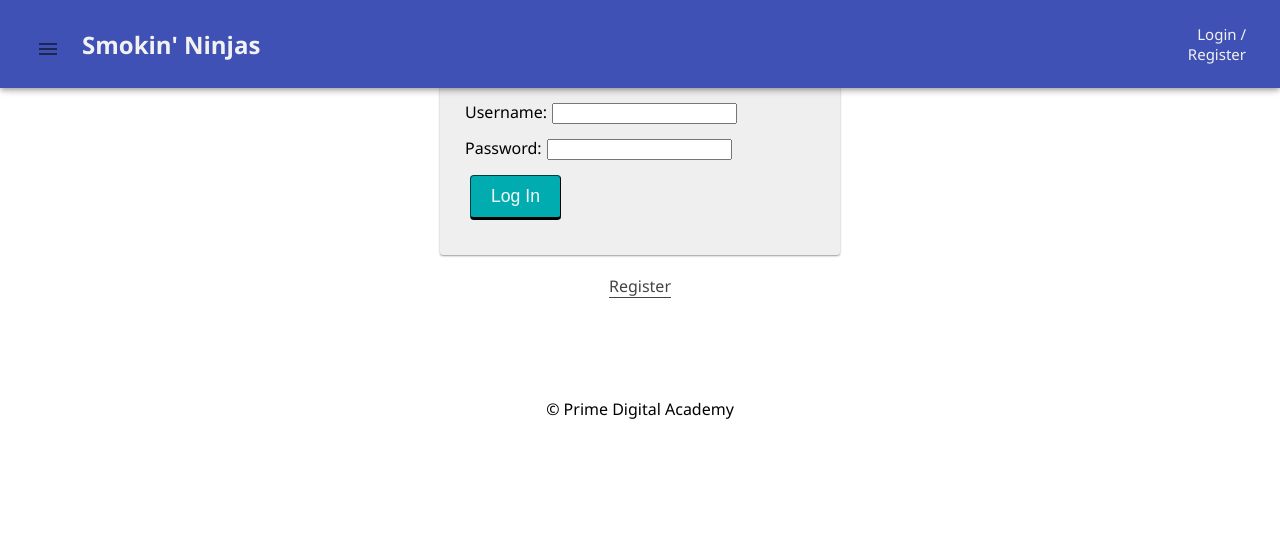
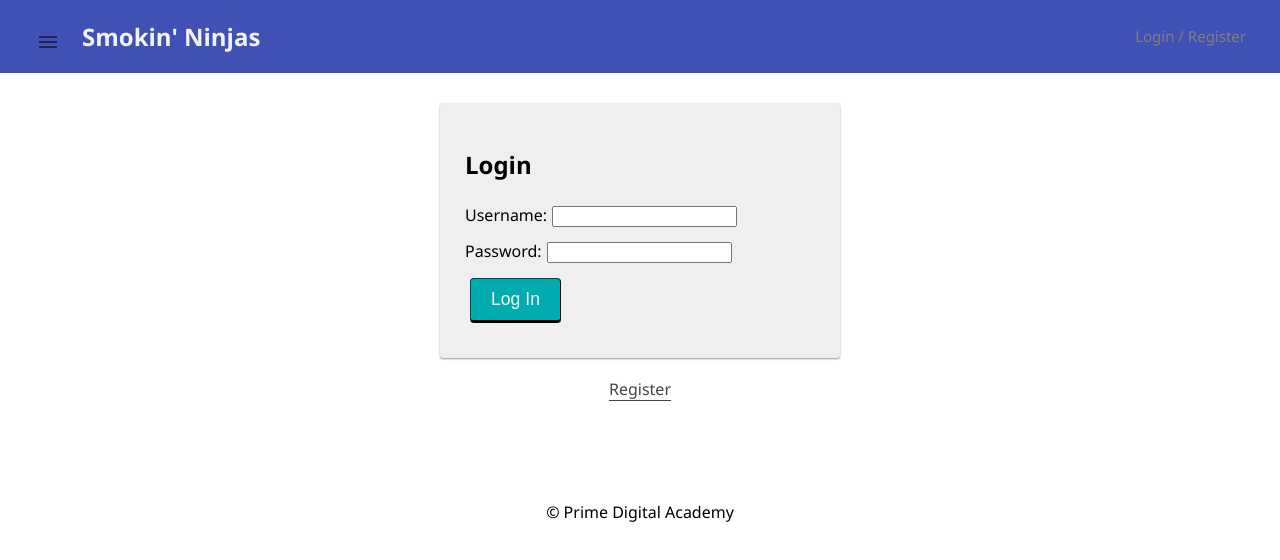
Before and after one commit to touyeexiong/smokin-ninja, a React app: page /#/user in a window 1280 px wide. Built offline with nearby package versions, Linux system fonts and the light colour scheme; no server answers.

Commit message:
found reason why Appbar was too long. Misspelled position so it wasn't remaining static.

```diff
--- a/src/components/Nav/Nav.css
+++ b/src/components/Nav/Nav.css
@@ -8,13 +8,13 @@
 
 .nav {
   margin: 0 0 30px;
-  background-color: #00acb0;
+  background-color: grey;
   overflow: hidden;
 }
 
 .nav-link {
   float: right;
-  color: #f2f2f2;
+  color: grey;
   text-align: right;
   padding: 24px 10px;
   text-decoration: none;
@@ -28,7 +28,7 @@
 }
 
 .nav-link:hover {
-  background-color: #008183;
+  background-color: black;
 }
 
 .nav-right {
--- a/src/components/Nav/Nav.js
+++ b/src/components/Nav/Nav.js
@@ -24,9 +24,9 @@ const Nav = (props) => {
   }
 
   return (
-    <div className="">
+    <div className="nav">
 
-  <AppBar postion="static">
+  <AppBar position="static">
     <Toolbar color="inherit">
       <Grid
       justify="space-between"
@@ -42,6 +42,7 @@ const Nav = (props) => {
             </Grid>
       </Grid>
       <Grid
+      xs={12}
       item
       color="inherit" >
             <div className="nav-right">
@@ -77,24 +78,24 @@ const Nav = (props) => {
         <Link className="nav-link" to={loginLinkData.path}> */}
           {/* Show this link if they are logged in or not,
           but call this link 'Home' if they are logged in,
-          and call this link 'Login / Register' if they are not */}
-          {/* {loginLinkData.text}
-        </Link> */}
+        //   and call this link 'Login / Register' if they are not */}
+        {/* //   {loginLinkData.text}
+        // </Link> */}
         {/* Show the link to the info page and the logout button if the user is logged in */}
-        {/* {props.store.user.id && (
-          <>
-            <Link className="nav-link" to="/info">
-              Info Page
-            </Link>
-            <LogOutButton className="nav-link" />
-          </>
-        )} */}
+        {/* // {props.store.user.id && ( */}
+        {/* //   <>
+        //     <Link className="nav-link" to="/info">
+        //       Info Page
+        //     </Link>
+        //     <LogOutButton className="nav-link" />
+        //   </>
+        // )} */}
         {/* Always show this link since the about page is not protected */}
-        {/* <Link className="nav-link" to="/about">
-          About
-        </Link> */}
-      {/* </div> */}
-    {/* </div> */}
+    {/* //     <Link className="nav-link" to="/about">
+    //       About
+    //     </Link>
+    //   </div> */}
+    {/* // </div> */}
     </div>
   );
 };
```
